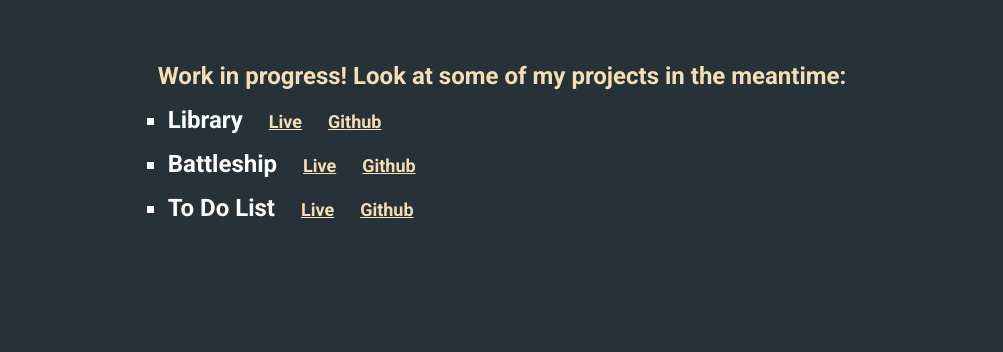
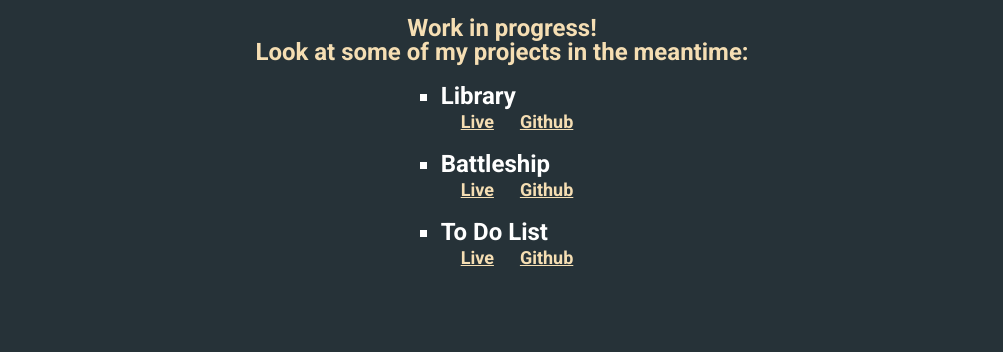
Before and after one commit to lufere/lufere.dev, a plain HTML site: page index.html in a window 1280 px wide. Shown: the part 448-800 px from the top of the page, without its empty margins (138-1141 px from the left). Drawn offline with Linux system fonts and the light colour scheme.

Commit message:
Changed the layout of the WIP/projects section

```diff
--- a/css/style.css
+++ b/css/style.css
@@ -156,6 +156,9 @@ nav p{
 #wip{
     font-size: 24px;
     margin-top: 80px;
+    display: flex;
+    flex-flow: column;
+    align-items: center;
 }
 
 #wip ul{
--- a/index.html
+++ b/index.html
@@ -53,20 +53,20 @@
         </div>
     </div>
     <div id = "wip">
-        <p>Work in progress! Look at some of my projects in the meantime:</p>
+        <p>Work in progress!</p><p>Look at some of my projects in the meantime:</p>
         <ul>
             <li>
-                Library
+                Library<br>
                 <a href="https://lufere.dev/library/">Live</a>
                 <a href="https://github.com/lufere/library">Github</a>
             </li>
             <li>
-                Battleship
+                Battleship<br>
                 <a href="https://lufere.dev/battleship/">Live</a>
                 <a href="https://github.com/lufere/battleship/">Github</a>
             </li>
             <li>
-                To Do List
+                To Do List<br>
                 <a href="https://lufere.dev/to-do-list/">Live</a>
                 <a href="https://github.com/lufere/to-do-list/">Github</a>
             </li>
```
